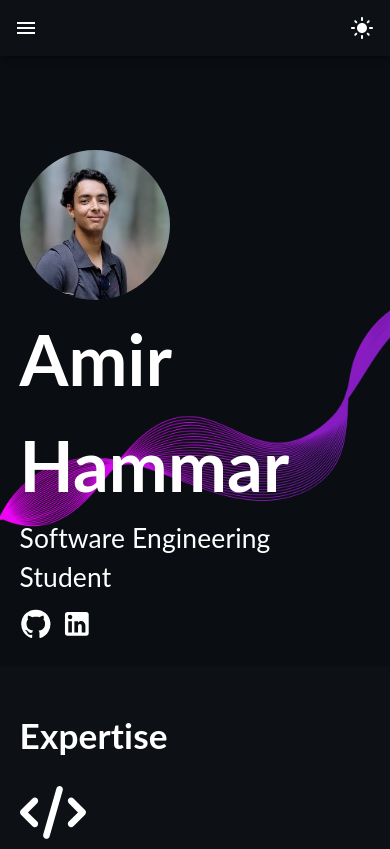
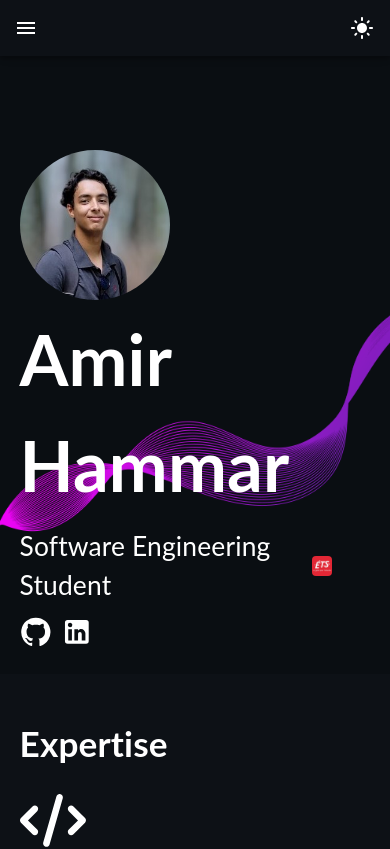
Before and after one commit to AbeKing13/my-portfolio, a React (Create React App) app: page / in a window 390 px wide. Shown: the top 849 px of the page. Built offline with nearby package versions, Linux system fonts and the light colour scheme.

Commit message:
Adjusted some minor css and added ets logo

```diff
--- a/src/assets/styles/Contact.scss
+++ b/src/assets/styles/Contact.scss
@@ -1,12 +1,14 @@
 .dark-mode {
   .contact_wrapper {
     .email-button {
-      background-color: #000 !important;
+      background-color: #2e2d2d55 !important;
       color: #fff !important;
 
-      &:hover {
-        background-color: #5000ca !important;
-        color: #fff !important;
+      @media (min-width: 769px) {
+        &:hover {
+          background-color: #5000ca !important;
+          color: #fff !important;
+        }
       }
     }
   }
--- a/src/assets/styles/Main.scss
+++ b/src/assets/styles/Main.scss
@@ -28,12 +28,6 @@
     svg {
       font-size: 1.8em;
     }
-
-    &:hover {
-      color: #000471;
-      transition: color 0.15s ease-in-out, background-color 0.15s ease-in-out,
-        border-color 0.15s ease-in-out;
-    }
   }
 
   .mobile_social_icons {
@@ -50,6 +44,37 @@
     font-size: 5em;
     margin-block-start: 0px;
     margin-block-end: 0px;
+  }
+}
+
+.student-info {
+  display: flex;
+  align-items: center;
+  margin-top: 0.5rem;
+
+  p {
+    display: flex;
+    align-items: center;
+    gap: 10px;
+    font-size: 1.2em;
+    margin: 0;
+  }
+
+  .ets-logo {
+    width: 25px;
+    height: 25px;
+    border-radius: 20%;
+    object-fit: contain;
+    transition: transform 0.2s ease;
+
+    &:hover {
+      transform: scale(1.1);
+    }
+  }
+
+  a {
+    display: flex;
+    align-items: center;
   }
 }
 
@@ -110,6 +135,22 @@
   }
 
   @media (max-width: 768px) {
+
+    .student-info {
+      p {
+        font-size: 1em;
+      }
+
+      .ets-logo {
+        width: 20px;
+        height: 20px;
+
+        &:hover {
+          transform: none;
+        }
+      }
+    }
+
     .about-section h1 {
       font-size: 4em !important;
       text-align: left;
--- a/src/components/Main.tsx
+++ b/src/components/Main.tsx
@@ -1,11 +1,10 @@
 import React from "react";
-import GitHubIcon from '@mui/icons-material/GitHub';
-import LinkedInIcon from '@mui/icons-material/LinkedIn';
-import '../assets/styles/Main.scss';
-import avatar from '../assets/images/home/avatar_circle.jpeg';
+import GitHubIcon from "@mui/icons-material/GitHub";
+import LinkedInIcon from "@mui/icons-material/LinkedIn";
+import "../assets/styles/Main.scss";
+import avatar from "../assets/images/home/avatar_circle.jpeg";
 
 function Main() {
-
   return (
     <div className="container">
       <div className="about-section">
@@ -14,15 +13,57 @@ function Main() {
         </div>
         <div className="content">
           <div className="social_icons">
-            <a href="https://github.com/amir-hammar" target="_blank" rel="noreferrer noopener" title="Visit my GitHub profile"><GitHubIcon/></a>
-            <a href="https://www.linkedin.com/in/amirhammar/" target="_blank" rel="noreferrer noopener" title="Visit my LinkedIn profile"><LinkedInIcon/></a>
+            <a
+              href="https://github.com/amir-hammar"
+              target="_blank"
+              rel="noreferrer noopener"
+              title="Visit my GitHub profile"
+            >
+              <GitHubIcon />
+            </a>
+            <a
+              href="https://www.linkedin.com/in/amirhammar/"
+              target="_blank"
+              rel="noreferrer noopener"
+              title="Visit my LinkedIn profile"
+            >
+              <LinkedInIcon />
+            </a>
           </div>
           <h1>Amir Hammar</h1>
-            <p>Software Engineering Student</p>
-
+          <div className="student-info">
+            <p>
+              Software Engineering Student
+              <a
+                href="https://www.etsmtl.ca/"
+                target="_blank"
+                rel="noopener noreferrer"
+              >
+                <img
+                  src={require("../assets/images/home/ets.png")}
+                  alt="ÉTS Logo"
+                  className="ets-logo"
+                />
+              </a>
+            </p>
+          </div>
           <div className="mobile_social_icons">
-            <a href="https://github.com/amir-hammar" target="_blank" rel="noreferrer noopener" title="Visit my GitHub profile"><GitHubIcon/></a>
-            <a href="https://www.linkedin.com/in/amirhammar/" target="_blank" rel="noreferrer noopener" title="Visit my LinkedIn profile"><LinkedInIcon/></a>
+            <a
+              href="https://github.com/amir-hammar"
+              target="_blank"
+              rel="noreferrer noopener"
+              title="Visit my GitHub profile"
+            >
+              <GitHubIcon />
+            </a>
+            <a
+              href="https://www.linkedin.com/in/amirhammar/"
+              target="_blank"
+              rel="noreferrer noopener"
+              title="Visit my LinkedIn profile"
+            >
+              <LinkedInIcon />
+            </a>
           </div>
         </div>
       </div>
--- a/src/index.scss
+++ b/src/index.scss
@@ -23,10 +23,12 @@ a {
   text-decoration: none;
 }
 
-a:hover {
-  color: #5000ca;
-  transition: color 0.15s ease-in-out, background-color 0.15s ease-in-out,
-    border-color 0.15s ease-in-out;
+@media (min-width: 769px) {
+  a:hover {
+    color: #5000ca;
+    transition: color 0.15s ease-in-out, background-color 0.15s ease-in-out,
+      border-color 0.15s ease-in-out;
+  }
 }
 
 p,
@@ -113,12 +115,6 @@ button {
     color: #0d1116;
   }
 
-  a:hover {
-    color: #5000ca;
-    transition: color 0.15s ease-in-out, background-color 0.15s ease-in-out,
-      border-color 0.15s ease-in-out;
-  }
-
   .navigation-bar svg {
     color: #0d1116;
   }
```
Also changed, not shown: src/assets/images/home/ets.png (added).
